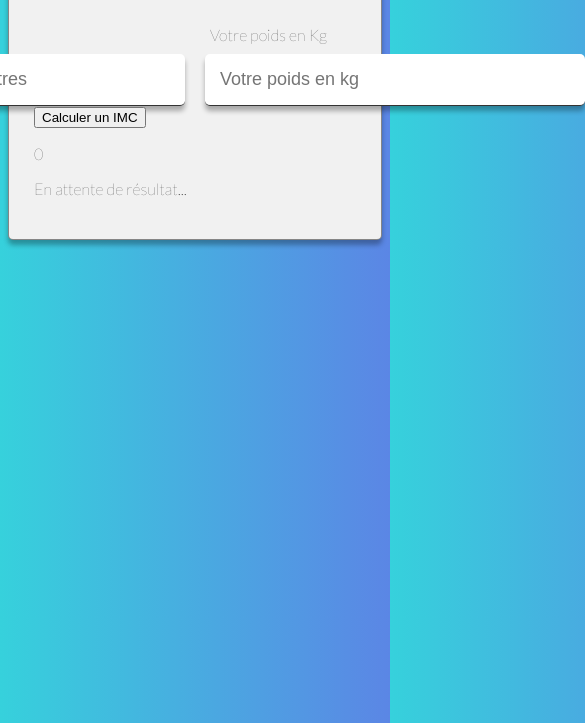
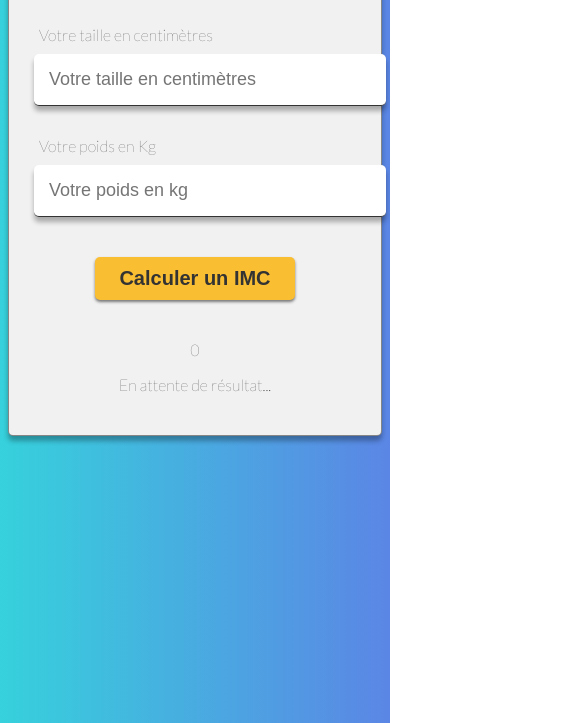
Before and after one commit to ManonSella/imc, a plain HTML site: page index.html in a window 390 px wide. Shown: the part 121-844 px from the top of the page, 585 px wide, since content can reach past the window. Drawn offline with Linux system fonts and the light colour scheme.

Commit message:
Added CSS for responsive design

```diff
--- a/style.css
+++ b/style.css
@@ -1,6 +1,6 @@
 body {
   background: linear-gradient(to right, #36d1dc, #5b86e5);
-  font-family: "Lato", sans-serif;
+  font-family: Lato, sans-serif;
 }
 
 .container {
@@ -14,7 +14,7 @@ body {
 }
 
 h1 {
-  font-family: "Raleway", sans-serif;
+  font-family: Raleway, sans-serif;
   font-size: 40px;
   font-weight: 400;
   margin-bottom: 40px;
@@ -32,18 +32,19 @@ h1 span {
 
 .inputs-container label {
   display: block;
+  font-weight: 400;
   margin-bottom: 10px;
   margin-left: 5px;
 }
 
 .inputs-container input {
-  min-width: 350px;
-  font-size: 18px;
-  padding: 15px;
   border: none;
   border-bottom: 1px solid #333;
+  border-radius: 5px;
   box-shadow: 0 5px 5px rgba(0, 0, 0, 0.3);
-  border-radius: 5px;
+  font-size: 18px;
+  min-width: 350px;
+  padding: 15px;
 }
 
 .inputs-container input:focus {
@@ -53,6 +54,61 @@ h1 span {
 .input-group:nth-child(2) {
   margin-left: 20px;
 }
-div {
+
+button {
+  background: #fabe33;
+  border: none;
+  border-radius: 5px;
+  box-shadow: 0 2px 3px rgba(0, 0, 0, 0.5);
+  color: #333;
+  cursor: pointer;
   display: block;
+  font-size: 20px;
+  font-weight: 700;
+  min-width: 200px;
+  margin: 40px auto;
+  padding: 10px;
 }
+
+button:hover {
+  background: #f2b527;
+}
+
+.info {
+  text-align: center;
+}
+
+.bmi-value {
+  font-size: 45px;
+  font-weight: bolder;
+  margin-bottom: 5px;
+}
+
+.result {
+  font-family: Raleway, sans-serif;
+  font-size: 20px;
+}
+
+@media (max-width: 800px) {
+  .container {
+    max-width: 600px;
+  }
+  .inputs-container {
+    flex-direction: column;
+    align-items: center;
+  }
+  .input-group:nth-child(2) {
+    margin-top: 30px;
+    margin-left: 0;
+  }
+}
+
+@media (max-width: 500px) {
+  .input-group {
+    width: 100%;
+  }
+  .input-group input {
+    width: 100%;
+    min-width: auto;
+  }
+}
```
